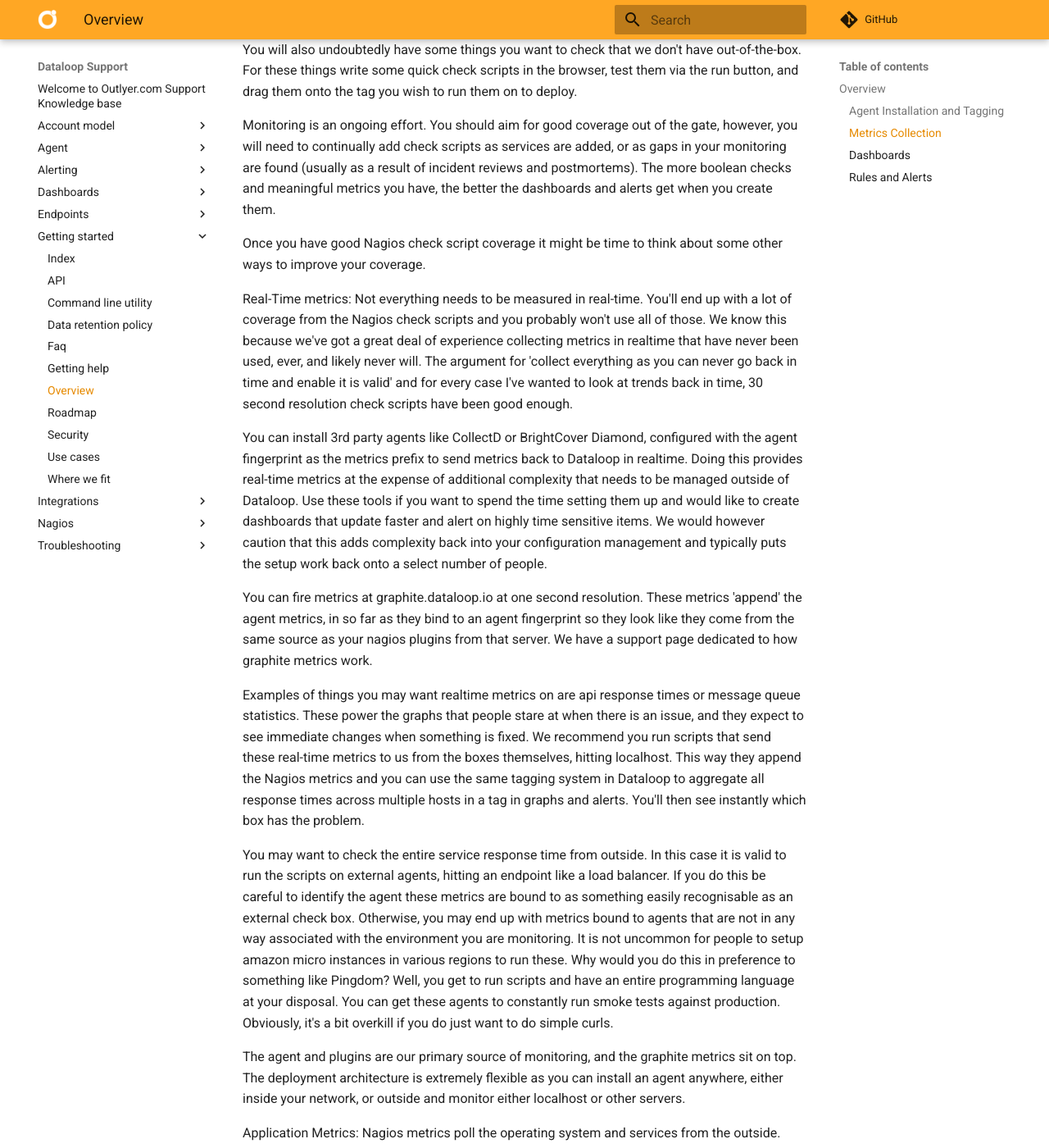
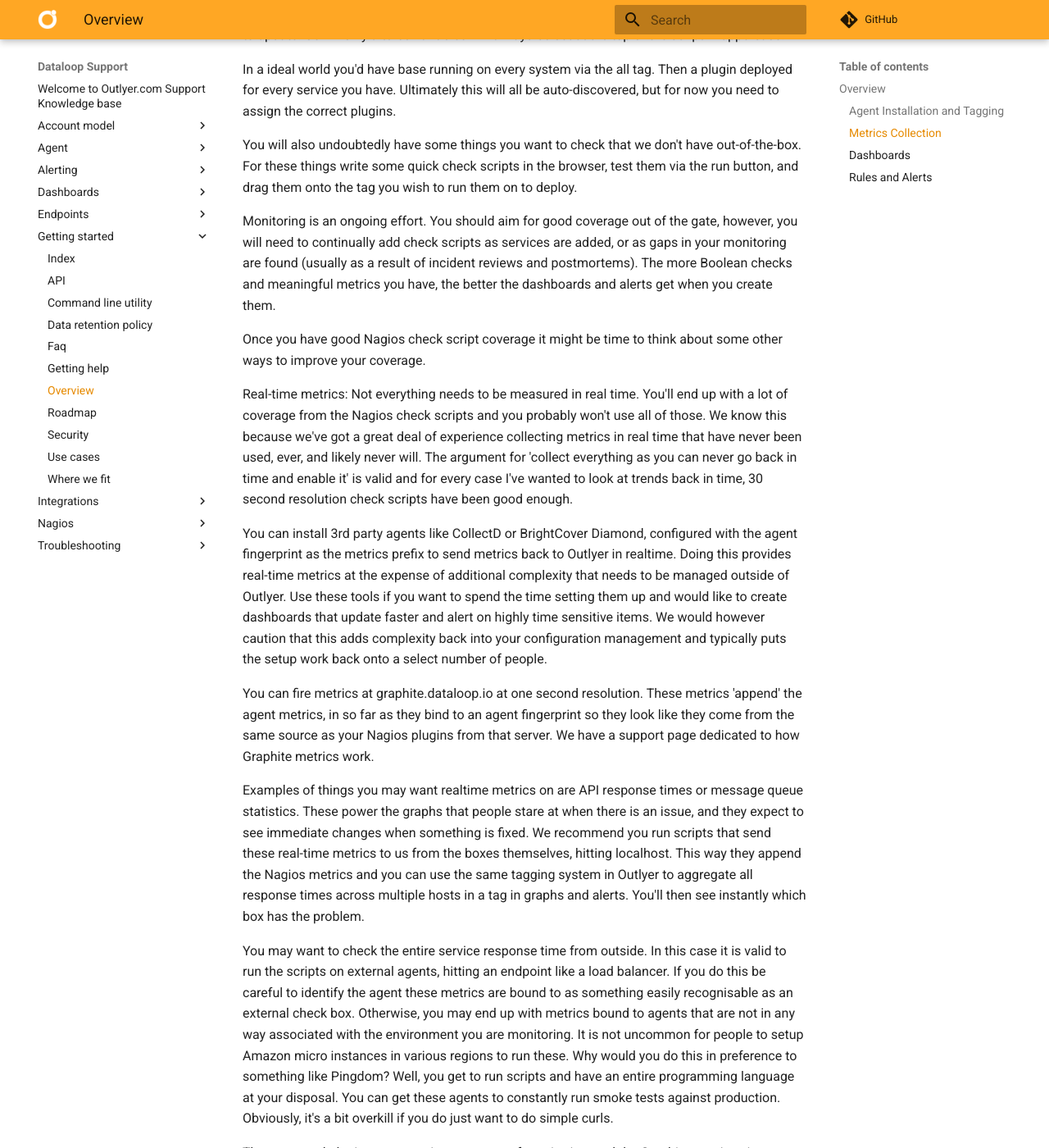
Before and after one commit to dataloop/dataloop-support, an MkDocs documentation site: the page built from docs/getting_started/overview.md, in a window 1280 px wide and 1400 px high, scrolled down 2118 px. Shown: the whole window at 82% size. Built offline with MkDocs 1.6.1 and Material for MkDocs 9.7.7, drawn with Linux system fonts in a browser that asks for light colours; comment, search, counter and statistics services are not loaded; some of the changed text lies outside the part shown.

Commit message:
changed Dataloop to Outlyer; copy edited
- This link is not working: graphite.dataloop.io

````diff
--- a/docs/getting_started/overview.md
+++ b/docs/getting_started/overview.md
@@ -1,3 +1,5 @@
+_**PLEASE NOTE:** We have recently rebranded and changed our name from Dataloop.IO to Outlyer. Our agent is still called “dataloop agent”, and relevant code reflects the old name (Dataloop) as well. Thank you for your patience as we update everything._
+
 ## Overview
 
 
@@ -5,10 +7,10 @@
 
 You should plan to install the dataloop-agent on every server. On Linux the agent is packaged up as a deb and rpm to make this simple. We have configuration management repositories for:
 
-[Puppet](https://github.com/dataloop/dataloop-puppet)
-[Chef](https://github.com/dataloop/dataloop-chef)
-[Ansible](https://github.com/dataloop/dataloop-ansible)
-[Salt](https://github.com/dataloop/dataloop-salt)
+[Puppet](https://github.com/outlyerapp/agent-puppet)
+[Chef](https://github.com/outlyerapp/dataloop-chef)
+[Ansible](https://github.com/outlyerapp/dataloop-ansible)
+[Salt](https://github.com/outlyerapp/dataloop-salt)
 
 On Windows it's a manual install via the installer. However, this does support silent install if you wish to automate with Powershell.
 
@@ -26,7 +28,7 @@
 todo,prod,web
 ```
 
-Then when a product manager comes along and says.. we should do some kind of funky calendar app next. You can spin up new product environments with:
+Then when a product manager comes along and says: "we should do some kind of funky calendar app next", you can spin up new product environments with:
 
 ```
 calendar,prod,web
@@ -38,11 +40,11 @@
 calendar,qa,database
 ```
 
-Tagging can also be done in the UI although this is only recommended for static environments. You want your servers to spin up with the agent installed and with a set of tags that can be used in Dataloop to setup the rest of the monitoring.
+Tagging can also be done in the UI although this is only recommended for static environments. You want your servers to spin up with the agent installed and with a set of tags that can be used in Outlyer to setup the rest of the monitoring.
 
 You can of course add any number of tags to your agents. The more you add the better actually. The whole premise of our future auto discovery is that we'll detect what is running on your server and automatically tag it. But feel free to apply tags for versions, colours (blue, green deploy?) or any thing you'd like to use in future to refine how plugins are deployed, or dashboards and alerts are created.
 
-It is important that you have an agent installed on every server, that they are in the right tags and that you keep vigilant for any discrepancies between what's in Dataloop and what is reality. If you get the building blocks correct then the plugins, dashboards and alerts you layer on top will almost guarantee you'll get told when something breaks. If you accidentally don't install agents or put agents into the correct tags then the monitoring is invalid.
+It is important that you have an agent installed on every server, that they are in the right tags and that you keep vigilant for any discrepancies between what's in Outlyer and what is reality. If you get the building blocks correct then the plugins, dashboards and alerts you layer on top will almost guarantee you'll get told when something breaks. If you accidentally don't install agents or put agents into the correct tags then the monitoring is invalid.
 
 ### Metrics Collection
 
@@ -50,44 +52,44 @@
 
 By default every agent gets put into a tag called `all`. This is useful because you can drag plugins onto this tag and they will run on every single server. We use this tag to deploy a script called 'base' which sends back all of the basic operating system metrics you would expect. Things like CPU, Memory, Disk, Network etc. We'd advise you leave 'base' running on the all tag otherwise you won't get alerted when disks fill up or servers max out on CPU.
 
-Every server role that you have probably has something installed on it, like apache, or nginx or mysql or elasticsearch etc. For every role you should ensure that each of the components you depend on has at least one script deployed to monitor it. We provide scripts for most commonly used services. If your service is not listed then you may need to create a plugin to cover it, or request one via email to info@outlyer.com
+Every server role that you have probably has something installed on it, like Apache, or Nginx or MySQL or Elasticsearch, etc. For every role you should ensure that each of the components you depend on has at least one script deployed to monitor it. We provide scripts for most commonly used services. If your service is not listed then you may need to create a plugin to cover it, or request one via email to support@outlyer.com
 
-In our example before we had todo,prod and web tags. These boxes only run Nginx. In the Dataloop UI we would therefore drag the Nginx plugin on top of the 'web' tag so that it will automatically deploy and start sending back metrics.
+In our example before we had todo,prod and web tags. These boxes only run Nginx. In the Outlyer UI we would therefore drag the Nginx plugin on top of the 'web' tag so that it will automatically deploy and start sending back metrics.
 
 It is worth noting at this stage that some plugins require some configuration. You should always click `edit` on a plugin, select a server to test it on and hit run. The console will show either an error, which needs fixing by either configuration or setting some variables in the script. In the case of variables we tend to put good comments into the script so it's easy to see what variables to update. Commonly altered variables will always be set at the top of the script in uppercase.
 
-In a ideal world you'd have base running on every system via the all tag. Then a plugin deployed for every service you have. Ultimately this will all be auto discovered, but for now you need to assign the correct plugins.
+In a ideal world you'd have base running on every system via the all tag. Then a plugin deployed for every service you have. Ultimately this will all be auto-discovered, but for now you need to assign the correct plugins.
 
 You will also undoubtedly have some things you want to check that we don't have out-of-the-box. For these things write some quick check scripts in the browser, test them via the run button, and drag them onto the tag you wish to run them on to deploy.
 
-Monitoring is an ongoing effort. You should aim for good coverage out of the gate, however, you will need to continually add check scripts as services are added, or as gaps in your monitoring are found (usually as a result of incident reviews and postmortems). The more boolean checks and meaningful metrics you have, the better the dashboards and alerts get when you create them.
+Monitoring is an ongoing effort. You should aim for good coverage out of the gate, however, you will need to continually add check scripts as services are added, or as gaps in your monitoring are found (usually as a result of incident reviews and postmortems). The more Boolean checks and meaningful metrics you have, the better the dashboards and alerts get when you create them.
 
 Once you have good Nagios check script coverage it might be time to think about some other ways to improve your coverage.
 
-Real-Time metrics: Not everything needs to be measured in real-time. You'll end up with a lot of coverage from the Nagios check scripts and you probably won't use all of those. We know this because we've got a great deal of experience collecting metrics in realtime that have never been used, ever, and likely never will. The argument for 'collect everything as you can never go back in time and enable it is valid' and for every case I've wanted to look at trends back in time, 30 second resolution check scripts have been good enough.
+Real-time metrics: Not everything needs to be measured in real time. You'll end up with a lot of coverage from the Nagios check scripts and you probably won't use all of those. We know this because we've got a great deal of experience collecting metrics in real time that have never been used, ever, and likely never will. The argument for 'collect everything as you can never go back in time and enable it' is valid and for every case I've wanted to look at trends back in time, 30 second resolution check scripts have been good enough.
 
-You can install 3rd party agents like CollectD or BrightCover Diamond, configured with the agent fingerprint as the metrics prefix to send metrics back to Dataloop in realtime. Doing this provides real-time metrics at the expense of additional complexity that needs to be managed outside of Dataloop. Use these tools if you want to spend the time setting them up and would like to create dashboards that update faster and alert on highly time sensitive items. We would however caution that this adds complexity back into your configuration management and typically puts the setup work back onto a select number of people.
+You can install 3rd party agents like CollectD or BrightCover Diamond, configured with the agent fingerprint as the metrics prefix to send metrics back to Outlyer in realtime. Doing this provides real-time metrics at the expense of additional complexity that needs to be managed outside of Outlyer. Use these tools if you want to spend the time setting them up and would like to create dashboards that update faster and alert on highly time sensitive items. We would however caution that this adds complexity back into your configuration management and typically puts the setup work back onto a select number of people.
 
-You can fire metrics at graphite.dataloop.io at one second resolution. These metrics 'append' the agent metrics, in so far as they bind to an agent fingerprint so they look like they come from the same source as your nagios plugins from that server. We have a support page dedicated to how graphite metrics work.
+You can fire metrics at graphite.dataloop.io at one second resolution. These metrics 'append' the agent metrics, in so far as they bind to an agent fingerprint so they look like they come from the same source as your Nagios plugins from that server. We have a support page dedicated to how Graphite metrics work.
 
-Examples of things you may want realtime metrics on are api response times or message queue statistics. These power the graphs that people stare at when there is an issue, and they expect to see immediate changes when something is fixed. We recommend you run scripts that send these real-time metrics to us from the boxes themselves, hitting localhost. This way they append the Nagios metrics and you can use the same tagging system in Dataloop to aggregate all response times across multiple hosts in a tag in graphs and alerts. You'll then see instantly which box has the problem.
+Examples of things you may want realtime metrics on are API response times or message queue statistics. These power the graphs that people stare at when there is an issue, and they expect to see immediate changes when something is fixed. We recommend you run scripts that send these real-time metrics to us from the boxes themselves, hitting localhost. This way they append the Nagios metrics and you can use the same tagging system in Outlyer to aggregate all response times across multiple hosts in a tag in graphs and alerts. You'll then see instantly which box has the problem.
 
-You may want to check the entire service response time from outside. In this case it is valid to run the scripts on external agents, hitting an endpoint like a load balancer. If you do this be careful to identify the agent these metrics are bound to as something easily recognisable as an external check box. Otherwise, you may end up with metrics bound to agents that are not in any way associated with the environment you are monitoring. It is not uncommon for people to setup amazon micro instances in various regions to run these. Why would you do this in preference to something like Pingdom? Well, you get to run scripts and have an entire programming language at your disposal. You can get these agents to constantly run smoke tests against production. Obviously, it's a bit overkill if you do just want to do simple curls.
+You may want to check the entire service response time from outside. In this case it is valid to run the scripts on external agents, hitting an endpoint like a load balancer. If you do this be careful to identify the agent these metrics are bound to as something easily recognisable as an external check box. Otherwise, you may end up with metrics bound to agents that are not in any way associated with the environment you are monitoring. It is not uncommon for people to setup Amazon micro instances in various regions to run these. Why would you do this in preference to something like Pingdom? Well, you get to run scripts and have an entire programming language at your disposal. You can get these agents to constantly run smoke tests against production. Obviously, it's a bit overkill if you do just want to do simple curls.
 
-The agent and plugins are our primary source of monitoring, and the graphite metrics sit on top. The deployment architecture is extremely flexible as you can install an agent anywhere, either inside your network, or outside and monitor either localhost or other servers.
+The agent and plugins are our primary source of monitoring, and the Graphite metrics sit on top. The deployment architecture is extremely flexible as you can install an agent anywhere, either inside your network, or outside and monitor either localhost or other servers.
 
 Application Metrics: Nagios metrics poll the operating system and services from the outside. Some services expose a lot of useful metrics that we write scripts to collect. But what about the application that your team wrote? For that there are a couple of options.
 
-1. The developers can expose metrics via a rest endpoint which could be scraped via a plugin. You could either make up your own spec, or use one like this:
+1. The developers can expose metrics via a REST endpoint which could be scraped via a plugin. You could either make up your own spec, or use one like this:
 
     <https://github.com/beamly/SE4>
 
     If you're in a Java shop the Coda Hale metrics library is awesome. A lot of other languages have similar libraries for exposing internal metrics over an api so that monitoring tools like Dataloop can extract them.
 
 
-2. StatsD - This is a piece of software that you can install on a central server somewhere (or we can host one for you). You then add a StatsD client library in your code and start to push realtime application level metrics into Dataloop. We use StatsD internally a lot to debug backend processes. Every time you send us a metric we measure how that flows through our system by monitoring various worker stats like inbound, outbound, held metrics etc. On top of counters like that you can also use StatsD to collect business and performance metrics. Timing the duration of functions and metrics is quite fun, especially when you can see what's happening in realtime in production.
+2. StatsD - This is a piece of software that you can install on a central server somewhere (or we can host one for you). You then add a StatsD client library in your code and start to push realtime application level metrics into Outlyer. We use StatsD internally a lot to debug backend processes. Every time you send us a metric we measure how that flows through our system by monitoring various worker stats like inbound, outbound, held metrics etc. On top of counters like that you can also use StatsD to collect business and performance metrics. Timing the duration of functions and metrics is quite fun, especially when you can see what's happening in realtime in production.
 
-For large installations we recommend setting up a StatsD server per environment and tagging the agent on the StatsD server with the environment tag it is part of. This then makes metrics browsing easier inside Dataloop.
+For large installations we recommend setting up a StatsD server per environment and tagging the agent on the StatsD server with the environment tag it is part of. This then makes metrics browsing easier inside Outlyer.
 
 
 ### Dashboards
````
